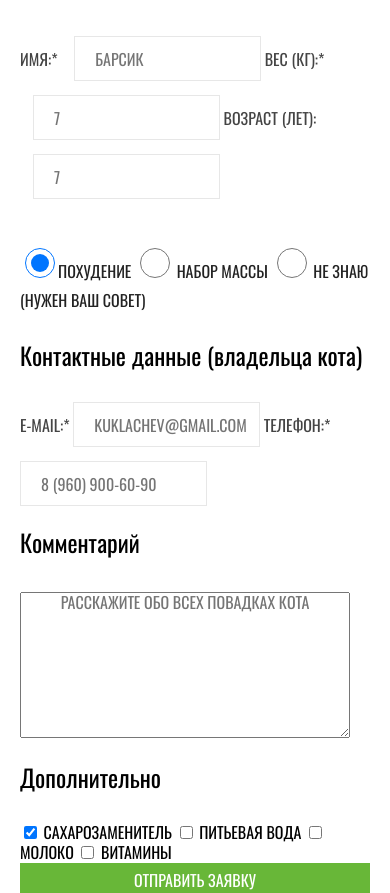
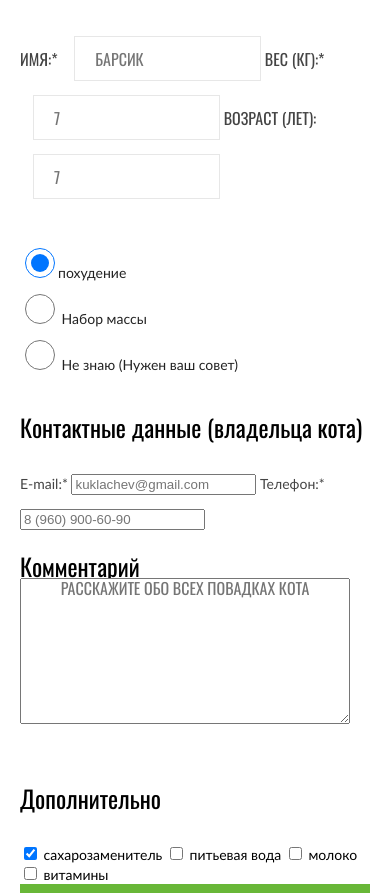
Before and after one commit to htmlacademy-adaptive/2178613-cat-energy-27, a website: page source/form.html in a window 390 px wide. Shown: the part 204-1097 px from the top of the page. Drawn offline with nearby package versions, Linux system fonts and the light colour scheme; files that its build step writes are made by us from their sources.

Commit message:
Исправляет адаптивную верстку больших блоков

```diff
--- a/source/form.html
+++ b/source/form.html
@@ -52,25 +52,26 @@
         программу питания для вашего кота</h2>
       <!-- form-stats -->
       <fieldset class="form__form-stats form-stats">
-        <label class="form-stats__form-label form-label" for="name">ИМЯ:*</label>
-        <input class="form-stats__form-field form-field" type="text" name="name" id="name" placeholder="БАРСИК"
-          required>
-        <label class="form-stats__form-label form-label" for="weight">ВЕС (КГ):*</label>
-        <input class="form-stats__form-field form-field" type="text" name="weight" id="weight" placeholder="7" required>
-        <label class="form-stats__form-label form-label" for="age">ВОЗРАСТ (ЛЕТ):</label>
-        <input class="form-stats__form-field form-field" type="text" name="age" id="age" placeholder="7">
+        <label class="form-stats__form-label">ИМЯ:*
+          <input class="form-stats__form-field" type="text" name="name" placeholder="БАРСИК" required>
+        </label>
+        <label class="form-stats__form-label">ВЕС (КГ):*
+          <input class="form-stats__form-field" type="text" name="weight" placeholder="7" required>
+        </label>
+        <label class="form-stats__form-label">ВОЗРАСТ (ЛЕТ):
+          <input class="form-stats__form-field" type="text" name="age" placeholder="7">
+        </label>
       </fieldset>
       <!-- form-radiobutton -->
       <fieldset class="form__form-radiobutton form-radiobutton">
-        <label class="form-radiobutton__form-label form-label">
-          <input class="form-radiobutton__radiobutton radiobutton" type="radio" name="type-of-service" value="get-slim"
+        <label class="form-radiobutton__form-label">
+          <input class="form-radiobutton__radiobutton" type="radio" name="type-of-service" value="get-slim"
             checked>похудение</label>
-        <label class="form-radiobutton__form-label form-label">
-          <input class="form-radiobutton__radiobutton radiobutton" type="radio" name="type-of-service"
-            value="get-weight">
+        <label class="form-radiobutton__form-label">
+          <input class="form-radiobutton__radiobutton" type="radio" name="type-of-service" value="get-weight">
           Набор массы</label>
-        <label class="form-radiobutton__form-label form-label">
-          <input class="form-radiobutton__radiobutton radiobutton" type="radio" name="type-of-service" value="advice">
+        <label class="form-radiobutton__form-label">
+          <input class="form-radiobutton__radiobutton" type="radio" name="type-of-service" value="advice">
           Не знаю (Нужен ваш
           совет)</label>
       </fieldset>
@@ -78,32 +79,41 @@
       <fieldset class="form__form-contacts form-contacts">
         <legend class="form-contacts__form-legend form-legend">Контактные данные
           (владельца кота)</legend>
-        <label class="form-contacts__form-label form-label" for="form-email">E-mail:*</label>
-        <input class="form-contacts__form-field form-field" type="email" name="form-email" id="form-email"
-          placeholder="kuklachev@gmail.com" required>
-        <label class="form-contacts__form-label form-label form-label--contacts" for="form-tel">Телефон:*</label>
-        <input class="form-contacts__form-field form-field form-field--tel" type="tel" name="form-tel" id="form-tel"
-          placeholder="8 (960) 900-60-90" required>
+        <label class="form-contacts__form-label">E-mail:*
+          <input class="form-contacts__form-field" type="email" name="form-email" placeholder="kuklachev@gmail.com"
+            required>
+        </label>
+        <label class="form-contacts__form-label form-contacts__form-label--contacts">Телефон:*
+          <input class="form-contacts__form-field form-contacts__form-field--tel" type="tel" name="form-tel"
+            placeholder="8 (960) 900-60-90" required>
+        </label>
       </fieldset>
       <!-- form-comment -->
       <div class="form__form-comment form-comment">
-        <label class="form-comment__form-legend form-legend" for="form-comment">Комментарий</label>
-        <textarea class="form-comment__field" name="form-comment" id="form-comment" cols="42" rows="8"
-          placeholder="Расскажите обо всех повадках кота"></textarea>
+        <label class="form-comment__form-legend form-legend">Комментарий
+          <textarea class="form-comment__field" name="form-comment" cols="42" rows="8"
+            placeholder="Расскажите обо всех повадках кота"></textarea>
+        </label>
       </div>
       <!-- form-checkbox -->
       <fieldset class="form__form-checkbox form-checkbox">
         <legend class="form-checkbox__form-legend form-legend">Дополнительно</legend>
-        <input class="form-checkbox__checkbox-window checkbox-window" type="checkbox" name="sweetener" id="sweetener"
-          checked>
-        <label class="form-checkbox__form-label form-label" for="sweetener">сахарозаменитель</label>
-        <input class="form-checkbox__checkbox-window checkbox-window" type="checkbox" name="drinking-water"
-          id="drinking-water">
-        <label class="form-checkbox__form-label form-label" for="drinking-water">питьевая вода</label>
-        <input class="form-checkbox__checkbox-window checkbox-window" type="checkbox" name="milk" id="milk">
-        <label class="form-checkbox__form-label form-label" for="milk">молоко</label>
-        <input class="form-checkbox__checkbox-window checkbox-window" type="checkbox" name="vitamins" id="vitamins">
-        <label class="form-checkbox__form-label form-label" for="vitamins">витамины</label>
+        <label class="form-checkbox__form-label">
+          <input class="form-checkbox__checkbox-window" type="checkbox" name="sweetener" checked>
+          сахарозаменитель
+        </label>
+        <label class="form-checkbox__form-label">
+          <input class="form-checkbox__checkbox-window" type="checkbox" name="drinking-water">
+          питьевая вода
+        </label>
+        <label class="form-checkbox__form-label">
+          <input class="form-checkbox__checkbox-window" type="checkbox" name="milk">
+          молоко
+        </label>
+        <label class="form-checkbox__form-label">
+          <input class="form-checkbox__checkbox-window" type="checkbox" name="vitamins">
+          витамины
+        </label>
       </fieldset>
       <!-- button -->
       <button class="form__button button" type="button">отправить заявку</button>
--- a/source/sass/components/form-field.scss
+++ /dev/null
@@ -1,12 +0,0 @@
-.form-field {
-  height: 45px;
-  border: 1px solid #e7e7e7;
-  padding: 14px 0 13px 20px;
-  box-sizing: border-box;
-  font-family: "oswald", sans-serif;
-  font-weight: 400;
-  font-size: 16px;
-  line-height: 18px;
-  text-transform: uppercase;
-  color: #444444;
-}
--- a/source/sass/components/form-label.scss
+++ /dev/null
@@ -1,8 +0,0 @@
-.form-label {
-  font-family: "oswald", sans-serif;
-  font-weight: 400;
-  font-size: 16px;
-  line-height: 18px;
-  text-transform: uppercase;
-  color: #444444;
-}
--- a/source/sass/components/form-radiobutton.scss
+++ b/source/sass/components/form-radiobutton.scss
@@ -5,6 +5,10 @@
 
 .form-radiobutton__radiobutton {
   margin-bottom: 13px;
+  width: 30px;
+  height: 30px;
+  border-radius: 50%;
+  display: inline-block;
 }
 
 .form-radiobutton__form-label {
--- a/source/sass/components/form-stats.scss
+++ b/source/sass/components/form-stats.scss
@@ -1,10 +1,31 @@
+@use "../global/bootstrap.scss";
+
 .form-stats {
   padding: 0 0 9px;
   border: 0;
 }
 
 .form-stats__form-field {
+  height: 45px;
+  border: 1px solid #e7e7e7;
+  padding: 14px 0 13px 20px;
+  box-sizing: border-box;
+  font-family: "oswald", sans-serif;
+  font-weight: 400;
+  font-size: 16px;
+  line-height: 18px;
+  text-transform: uppercase;
+  color: #444444;
   margin-left: 13px;
   margin-bottom: 14px;
   right: 0;
 }
+
+.form-stats__form-label {
+  font-family: "oswald", sans-serif;
+  font-weight: 400;
+  font-size: 16px;
+  line-height: 18px;
+  text-transform: uppercase;
+  color: #444444;
+}
--- a/source/sass/components/form.scss
+++ b/source/sass/components/form.scss
@@ -26,6 +26,8 @@
 .form__form-radiobutton {
   margin: 0;
   grid-column: 1/-1;
+  display: flex;
+  flex-direction: column;
 }
 
 .form__form-contacts {
@@ -57,6 +59,16 @@
   color: #000000;
 }
 
+@media (min-width: bootstrap.$tablet-width) {
+  .form__button {
+    grid-column: 1/3;
+  }
+
+  .form__desc-form {
+    grid-column: 3/5;
+  }
+}
+
 @media (min-width: bootstrap.$desktop-width) {
   .form__form-stats {
     grid-column: span 2;
--- a/source/sass/components/page.scss
+++ b/source/sass/components/page.scss
@@ -28,9 +28,3 @@
   display: flex;
   flex-direction: column;
 }
-
-@media (min-width: bootstrap.$desktop-width) {
-  .page__main-header-index {
-    position: absolute;
-  }
-}
--- a/source/sass/components/promo-desc.scss
+++ b/source/sass/components/promo-desc.scss
@@ -12,5 +12,7 @@
 @media (min-width: bootstrap.$tablet-width) {
   .promo-desc {
     color: #000000;
+    grid-column: 1/2;
+    grid-row: 2/3;
   }
 }
--- a/source/sass/components/promo-title.scss
+++ b/source/sass/components/promo-title.scss
@@ -18,5 +18,7 @@
 @media (min-width: bootstrap.$desktop-width) {
   .promo-title {
     color: #000000;
+    grid-column: 1/2;
+    grid-row: 1/2;
   }
 }
--- a/source/sass/components/promo.scss
+++ b/source/sass/components/promo.scss
@@ -94,5 +94,8 @@
   .promo {
     min-height: 583px;
     padding: 0 120px;
+    display: grid;
+    grid-template-columns: 500px auto;
+    grid-template-rows: min-content min-content min-content auto auto;
   }
 }
--- a/source/sass/components/radiobutton.scss
+++ /dev/null
@@ -1,6 +0,0 @@
-.radiobutton {
-  width: 30px;
-  height: 30px;
-  border-radius: 50%;
-  display: inline-block;
-}
--- a/source/sass/style.scss
+++ b/source/sass/style.scss
@@ -24,10 +24,7 @@
 @use "./components/main-title.scss";
 @use "./components/form.scss";
 @use "./components/form-stats.scss";
-@use "./components/form-label.scss";
-@use "./components/form-field.scss";
 @use "./components/form-radiobutton.scss";
-@use "./components/radiobutton.scss";
 @use "./components/form-contacts.scss";
 @use "./components/form-legend.scss";
 @use "./components/form-comment.scss";
```
